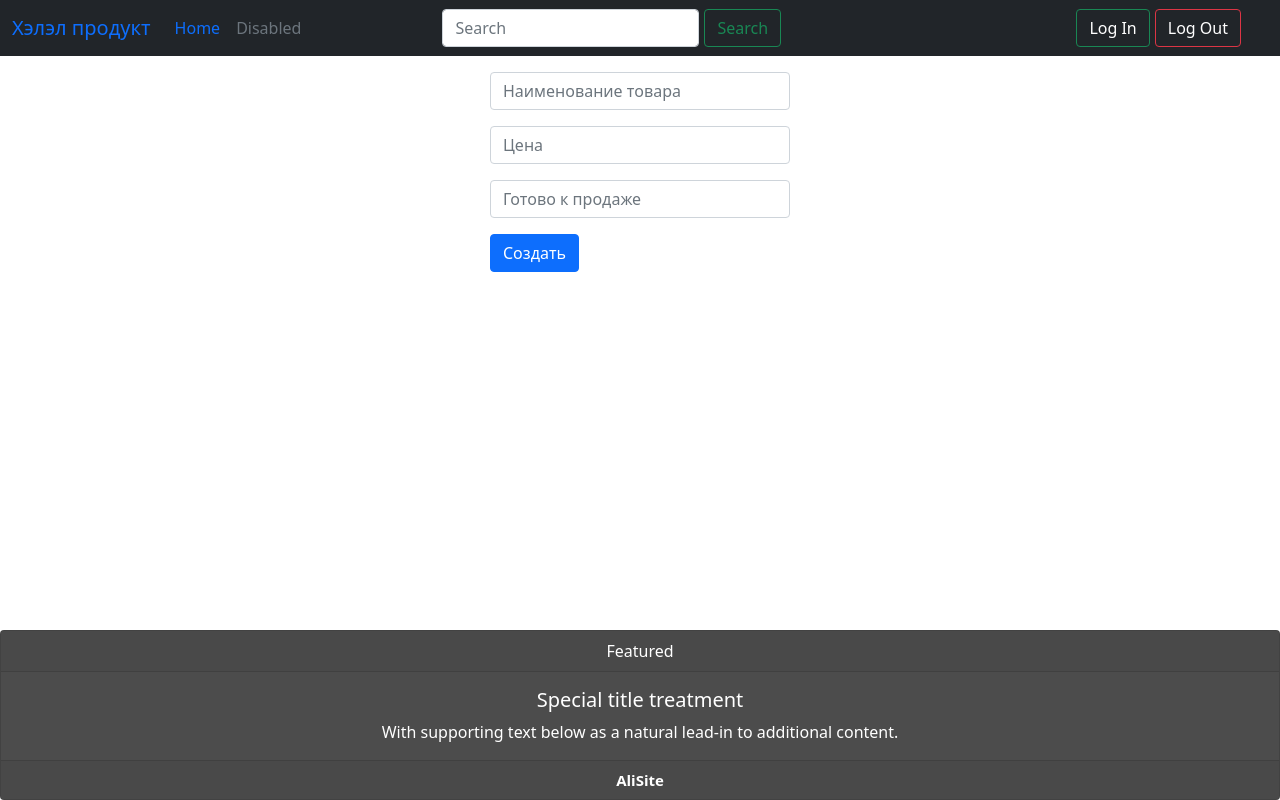
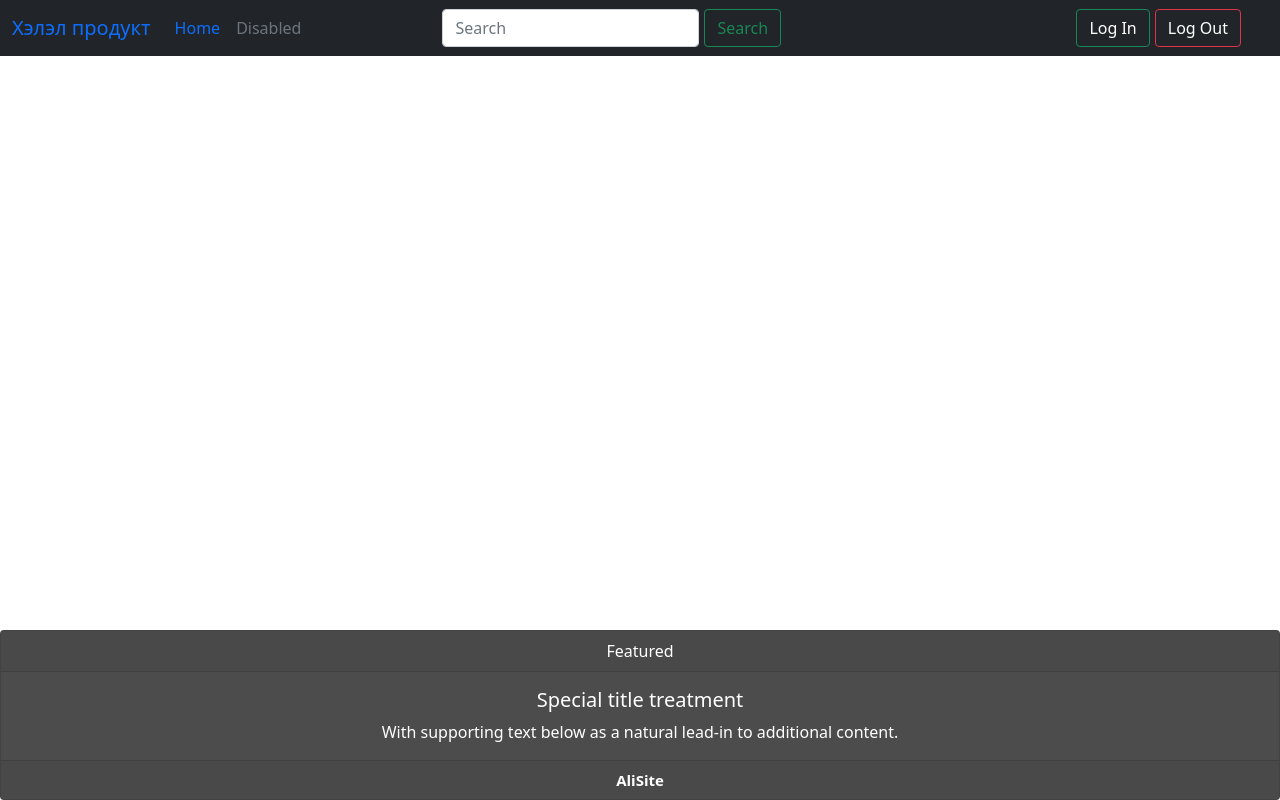
Before and after one commit to AliAlievALive/shop_arabic, an Angular app in the folder front-end/: page / in a window 1280 px wide. Built offline with nearby package versions, Linux system fonts and the light colour scheme.

Commit message:
Routes an Router-outlet Closes #18

```diff
--- a/front-end/src/app/app.component.html
+++ b/front-end/src/app/app.component.html
@@ -1,6 +1,7 @@
 <app-header></app-header>
+<router-outlet></router-outlet>
 <!--<app-client-options></app-client-options>-->
-<app-product-options></app-product-options>
+<!--<app-product-options></app-product-options>-->
 <!--<app-products></app-products>-->
 <!--<app-clients></app-clients>-->
 <!--<app-register></app-register>-->
```
Also changed, not shown: front-end/src/app/app.module.ts (+8 -1 lines).
